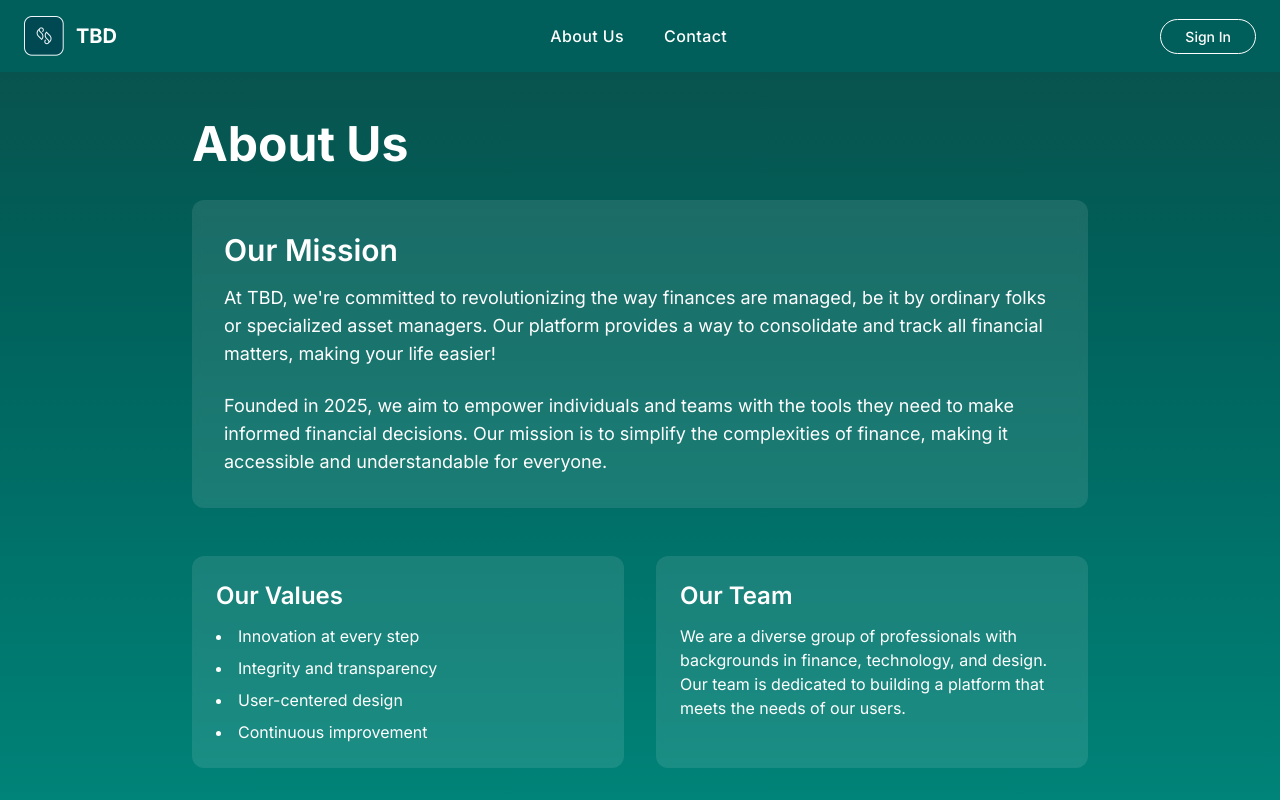
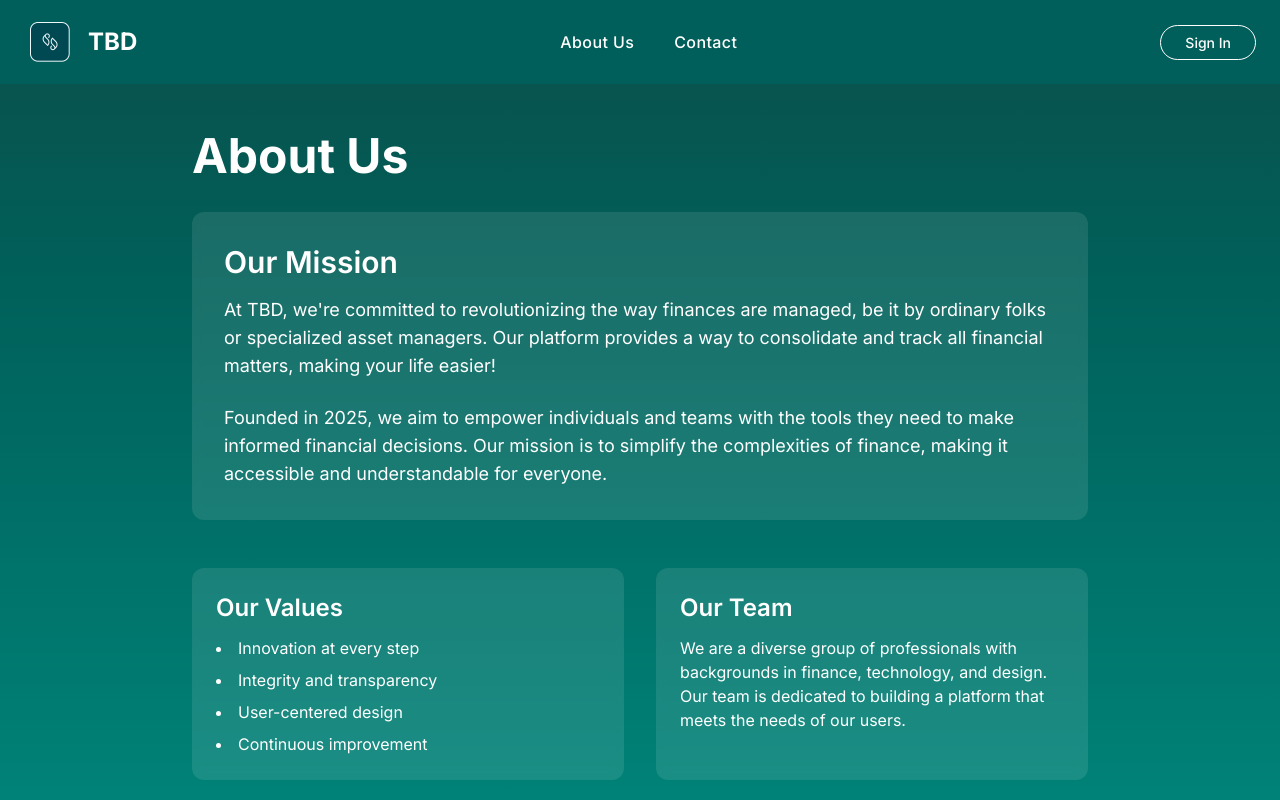
Before and after one commit to SE-Group23/Finance-Manager-, a React (Vite) app in the folder frontend/: page /about in a window 1280 px wide. Shown: the top 800 px of the page. Built offline with nearby package versions, Linux system fonts and the light colour scheme; no server answers.

Commit message:
navbar links fixed

```diff
--- a/frontend/src/components/NavBar.tsx
+++ b/frontend/src/components/NavBar.tsx
@@ -1,6 +1,5 @@
 import type React from "react"
-import logo from "../assets/logo.png" // ✅ Import the logo
-
+import logo from "../assets/logo.png"
 
 const NavBar: React.FC = () => {
   return (
@@ -8,18 +7,20 @@ const NavBar: React.FC = () => {
       <div className="container mx-auto">
         <div className="flex items-center justify-between">
           <div className="flex items-center">
-          <img src={logo} alt="Logo" className="h-10 w-auto" />
-            <span className="ml-3 text-xl font-bold text-white">TBD</span>
+            <div className="flex items-center justify-center" style={{ width: "52px", height: "52px" }}>
+              <img src={logo || "/placeholder.svg"} alt="Logo" className="h-10 w-10" />
+            </div>
+            <span className="ml-3 text-2xl font-bold text-white">TBD</span>
           </div>
           <div className="hidden md:flex items-center">
             <a
-              href="#"
+              href="/about"
               className="text-white hover:text-green-300 px-5 py-2 text-base font-medium tracking-wide transition-colors"
             >
               About Us
             </a>
             <a
-              href="#"
+              href="/contact"
               className="text-white hover:text-green-300 px-5 py-2 text-base font-medium tracking-wide transition-colors"
             >
               Contact
@@ -27,7 +28,7 @@ const NavBar: React.FC = () => {
           </div>
           <div>
             <a
-              href="#"
+              href="/login"
               className="rounded-full border border-white px-6 py-2 text-sm font-medium text-white hover:bg-white hover:text-teal-800 transition-colors"
             >
               Sign In
```
